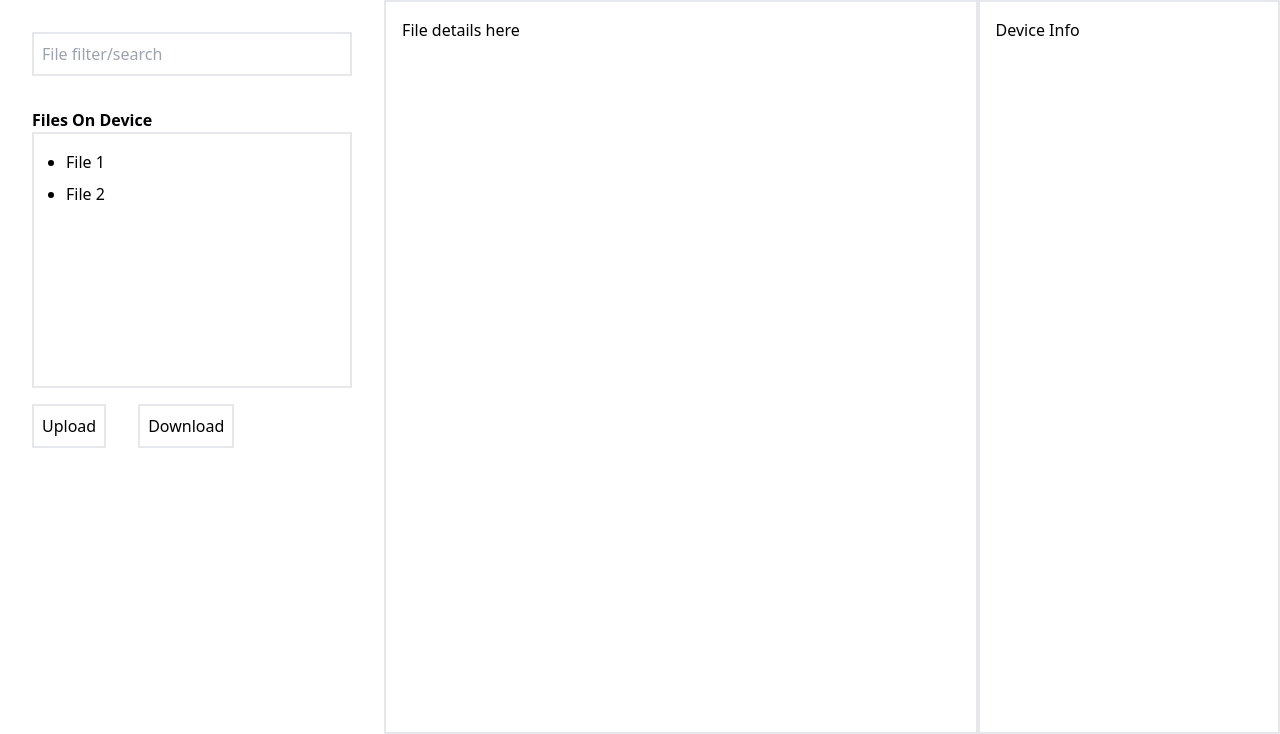
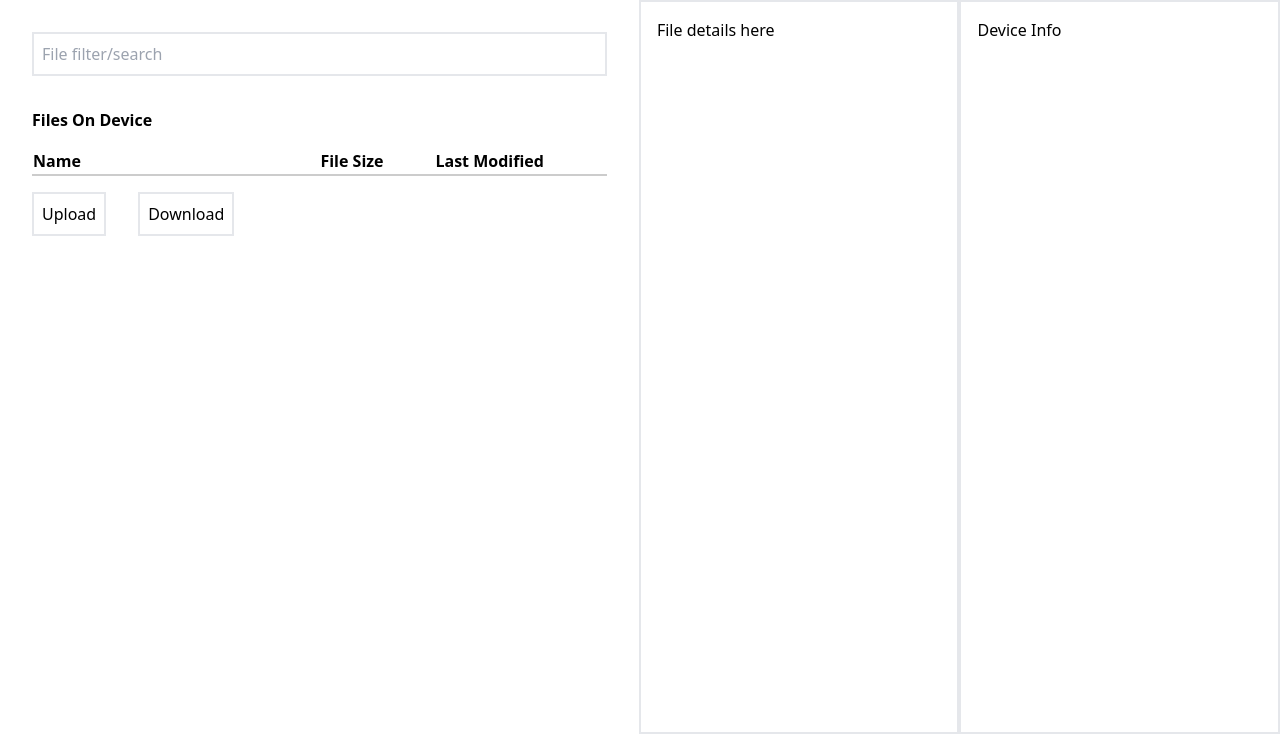
Before and after one commit to tlstommy/skydrive, a Flask app: page / in a window 1280 px wide. Shown: the part 66-800 px from the top of the page. Run offline with Flask 3, Linux system fonts and the light colour scheme; lists and menus that the app fills with data are empty; style sheets or scripts are compiled from the project's sources; parts of the project's set-up code (start-up, migrations or seed data) failed here and were passed over.

Commit message:
commit file dirs listing

```diff
--- a/app.py
+++ b/app.py
@@ -1,11 +1,36 @@
 from flask import Flask, render_template
+import os,random,time,signal
+
+
+PATH = os.path.dirname(os.path.dirname(__file__))
+DEVICE_FILES_FOLDER = os.path.join(os.getcwd(),"device-files")
+CWD_PATH = os.getcwd()
+
+
+# Check whether the specified path exists or not
+pathExist = os.path.exists(os.path.join(PATH,"device-files"))
+
+if(pathExist == False):
+   os.makedirs(os.path.join(PATH,"device-files"))
 
 app = Flask(__name__)
+app.config['DEVICE_FILES_FOLDER'] = DEVICE_FILES_FOLDER
+
+#files
+file_list_names = os.listdir(app.config['DEVICE_FILES_FOLDER'])
+file_list = []
+
+for file in os.listdir(app.config['DEVICE_FILES_FOLDER']):
+    stat = os.stat(os.path.join(DEVICE_FILES_FOLDER,file))
+    dataDict = {'name':file,'size':stat.st_size,'last_modified':stat.st_mtime}
+    file_list.append(dataDict)
+
+
 
 @app.route("/")
 @app.route("/index")
 def index():
-	return render_template("index.html")
+    return render_template("index.html", file_list=file_list)
 
 if __name__ == '__main__':
-	app.run(debug=True)
+    app.run(debug=True)
--- a/templates/index.html
+++ b/templates/index.html
@@ -6,45 +6,121 @@
     <meta name="viewport" content="width=device-width, initial-scale=1.0">
     <link rel="stylesheet" href="{{url_for('static',filename='dist/css/output.css')}}">
     <title>WPSD - prototype</title>
+    <style>
+        /* table body*/
+        .scrollable-table-body {
+            display: block;
+            max-height: 24em;
+            overflow-y: auto;
+            border: 1px solid #ccc;
+        }
+
+        /*make cols of same width for header and body*/
+        .table-header table, .scrollable-table-body table {
+            width: 100%;
+            table-layout: fixed;
+        }
+
+        /*set  width for each col*/
+        .name-col {
+            width: 50%;
+            text-align: left;
+        }
+
+        .size-col {
+            width: 20%;
+            text-align: left;
+        }
+
+        .date-col {
+            width: 30%;
+            text-align: left;
+        }
+
+    </style>
+    <script>
+        window.onload = function() {
+            var fileList = document.getElementById('fileList');
+            var fileDetails = document.getElementById('fileDetails');
+
+            function updateFileDetails(fileName) {
+                console.log(fileName)
+            }
+
+            fileList.addEventListener('click', function(e) {
+                if(e.target && e.target.nodeName === "LI") {
+                    var items = fileList.getElementsByTagName("li");
+                    for (var i = 0; i < items.length; ++i) {
+                        items[i].classList.remove('bg-blue-100');
+                    }
+                    e.target.classList.add('bg-blue-100');
+                    updateFileDetails(e.target.textContent);
+                }
+            });
+        };
+    </script>
 </head>
 <body>
     <div class="min-h-screen flex flex-col">
-        <!-- Header with nav -->
         <header class="border-b-2 p-4">
             <div class="flex justify-between items-center">
                 <h1 class="text-2xl font-bold">WPSD - prototype</h1>
-                <!-- navigation items here -->
             </div>
         </header>
-
-        <!-- main -->
         <main class="flex flex-1">
-            <div class="flex-grow p-8 w-5/12 ">
-                <!-- file search and list container -->
+            <div class="p-8 w-2/3">
                 <div>
                     <div class="mb-4">
                         <input class="border-2 w-full p-2 mb-4" placeholder="File filter/search" type="search">
+                    </div>
+                    <div class="flex flex-col w-full">
+                        <p class="font-semibold mb-4">Files On Device</p>
 
-                    </div>
-                    <p class="font-semibold">Files On Device</p>
-                    <div class="pt-4 border-2 p-4 h-64">
-                        <ul class="list-disc space-y-2 pl-4">
-                            <li>File 1</li>
-                            <li>File 2</li>
-                            <!-- More files -->
-                        </ul>
+                        <!-- Table header -->
+                        <div class="table-header">
+                            <table>
+                                <thead class="">
+                                    <tr>
+                                        <th class="name-col">
+                                            Name
+                                        </th>
+                                        <th class="size-col">
+                                            File Size
+                                        </th>
+                                        <th class="date-col">
+                                            Last Modified
+                                        </th>
+                                    </tr>
+                                </thead>
+                            </table>
+                        </div>
+
+                        <!-- Scrollable table body -->
+                        <div class="scrollable-table-body">
+                            <table class="table-body">
+                                <tbody>
+                                    <!-- files from flask file_list -->
+                                    {% for file in file_list %}
+                                    <tr>
+                                        <td class="truncate ... name-col" title="{{ file.name }}"><p class="text-nowrap text-clip overflow-hidden ...">{{ file.name }}</p></td>
+                                        <td class="size-col">{{ file.size }}</td>
+                                        <td class="date-col">{{ file.last_modified }}</td>
+                                    </tr>
+                                    {% endfor %}
+
+                                </tbody>
+                            </table>
+                        </div>
                     </div>
                 </div>
 
-                <!-- Upload and Download buttons -->
                 <div class="flex justify-left mt-4">
                     <button class="border-2 p-2 mr-4 hover:bg-blue-300">Upload</button>
                     <button class="border-2 p-2 mx-4 hover:bg-blue-300">Download</button>
                 </div>
             </div>
 
-            <!-- File details column -->
-            <div class="p-4 border-2 w-2/3 ">
+            <div class="p-4 border-2 w-1/3">
                 File details here
             </div>
             <div class="w-1/3 p-4 border-2">
```
Also changed, not shown: 1 other file.
